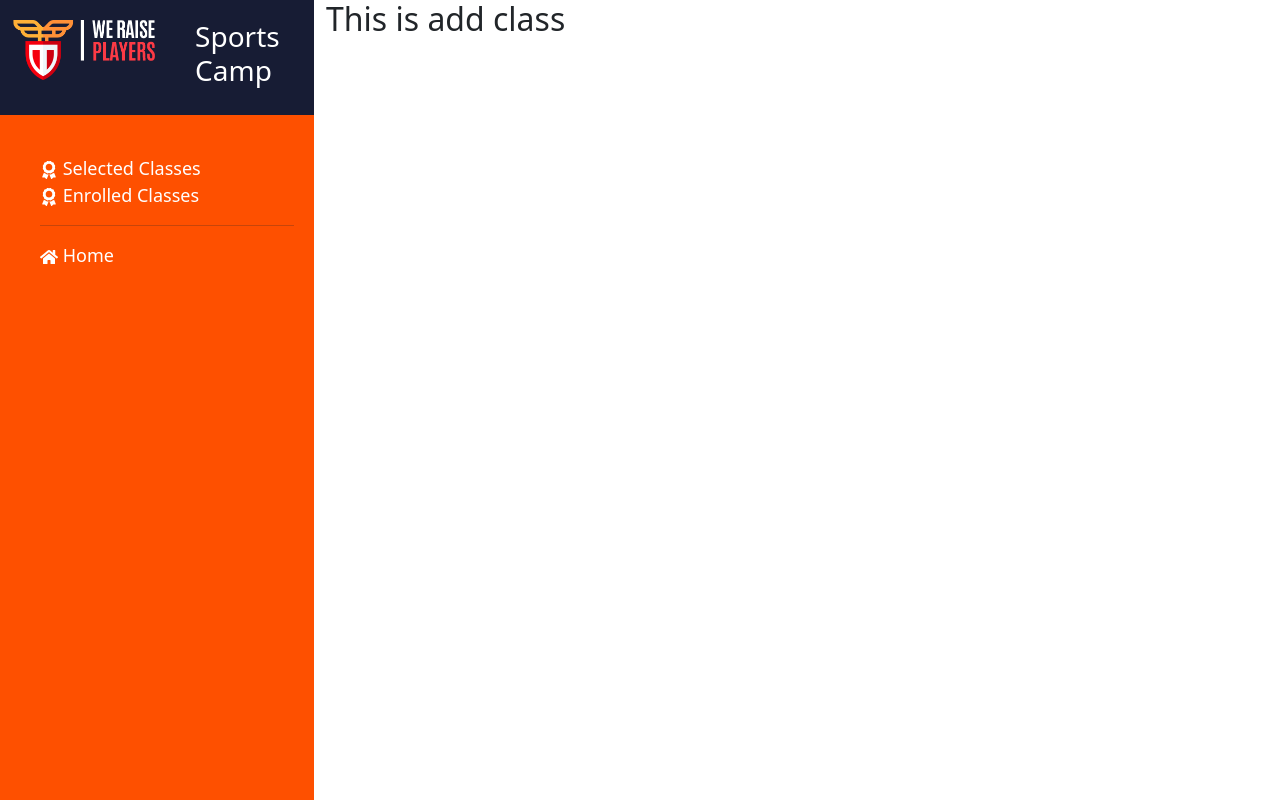
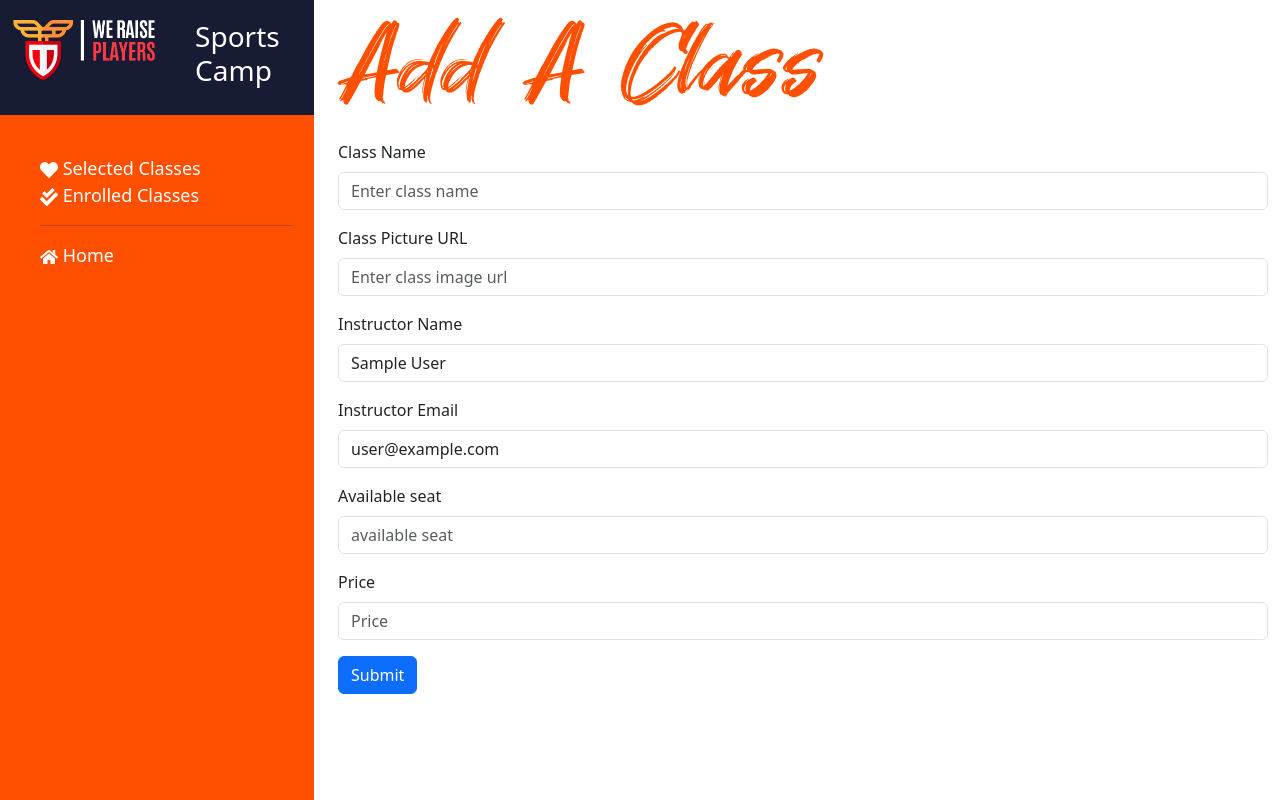
Before and after one commit to ahbanna/sports-camp-client, a React (Vite) app: page /dashboard/addclass in a window 1280 px wide. Built offline with nearby package versions, Linux system fonts and the light colour scheme; no server answers; sample sign-in values are in the browser's storage.

Commit message:
add a class done

```diff
--- a/src/Layout/Dashboard.jsx
+++ b/src/Layout/Dashboard.jsx
@@ -6,6 +6,8 @@ import {
   FaHome,
   FaUsers,
   FaWallet,
+  FaCheckDouble,
+  FaHeart,
 } from "react-icons/fa";
 import { Link, NavLink, Outlet } from "react-router-dom";
 import logo from "../../src/assets/logo.png";
@@ -58,12 +60,12 @@ const Dashboard = () => {
                 <>
                   <li>
                     <NavLink to="/dashboard/selectedclasses">
-                      <FaAward></FaAward> Selected Classes
+                      <FaHeart></FaHeart> Selected Classes
                     </NavLink>
                   </li>
                   <li>
                     <NavLink to="/dashboard/enrolledclesses">
-                      <FaAward></FaAward> Enrolled Classes
+                      <FaCheckDouble></FaCheckDouble> Enrolled Classes
                     </NavLink>
                   </li>
                 </>
--- a/src/pages/Dashboard/AddClass/AddClass.jsx
+++ b/src/pages/Dashboard/AddClass/AddClass.jsx
@@ -1,9 +1,136 @@
-import React from "react";
+import React, { useContext } from "react";
+import { Button, Form } from "react-bootstrap";
+import Swal from "sweetalert2";
+import { AuthContext } from "../../../providers/AuthProvider";
 
 const AddClass = () => {
+  const { user } = useContext(AuthContext);
+  const handleAddClass = (event) => {
+    event.preventDefault();
+    const form = event.target;
+    const className = form.className.value;
+    const classPic = form.classPic.value;
+    const InstructorName = form.InstructorName.value;
+    const email = form.email.value;
+    const availableSeat = form.availableSeat.value;
+    const price = form.price.value;
+
+    const newClass = {
+      className,
+      classPic,
+      InstructorName,
+      email,
+      availableSeat,
+      price,
+    };
+    console.log(newClass);
+
+    // send data to server starts
+    fetch("http://localhost:5000/allclasses", {
+      method: "POST",
+      headers: {
+        "content-type": "application/json",
+      },
+      body: JSON.stringify(newClass),
+    })
+      .then((res) => res.json())
+      .then((data) => {
+        console.log(data);
+        if (data.insertedId) {
+          Swal.fire({
+            title: "Success",
+            text: "Class added successfully",
+            icon: "success",
+            confirmButtonText: "Ok",
+          });
+        }
+      });
+    // send data to server end
+  };
   return (
     <div>
-      <h2>This is add class</h2>
+      <div className="container">
+        <div className="section-title">
+          <h3 className="heading-title">Add A Class</h3>
+        </div>
+        <div>
+          <Form onSubmit={handleAddClass}>
+            <div className="form-area">
+              <div>
+                <Form.Group className="mb-3" controlId="className">
+                  <Form.Label>Class Name</Form.Label>
+                  <Form.Control
+                    type="text"
+                    name="className"
+                    placeholder="Enter class name"
+                  />
+                </Form.Group>
+              </div>
+
+              <div>
+                <Form.Group className="mb-3" controlId="classPic">
+                  <Form.Label>Class Picture URL</Form.Label>
+                  <Form.Control
+                    type="text"
+                    name="classPic"
+                    placeholder="Enter class image url"
+                  />
+                </Form.Group>
+              </div>
+
+              <div>
+                <Form.Group className="mb-3" controlId="InstructorName">
+                  <Form.Label>Instructor Name</Form.Label>
+                  <Form.Control
+                    type="text"
+                    name="InstructorName"
+                    placeholder="Instructor name"
+                    defaultValue={user.displayName}
+                  />
+                </Form.Group>
+              </div>
+
+              <div>
+                <Form.Group className="mb-3" controlId="email">
+                  <Form.Label>Instructor Email</Form.Label>
+                  <Form.Control
+                    type="email"
+                    name="email"
+                    placeholder="Seller Email"
+                    defaultValue={user.email}
+                  />
+                </Form.Group>
+              </div>
+
+              <div>
+                <Form.Group className="mb-3" controlId="availableSeat">
+                  <Form.Label>Available seat</Form.Label>
+                  <Form.Control
+                    type="number"
+                    name="availableSeat"
+                    placeholder="available seat"
+                  />
+                </Form.Group>
+              </div>
+              <div>
+                <Form.Group className="mb-3" controlId="price">
+                  <Form.Label>Price</Form.Label>
+                  <Form.Control
+                    type="number"
+                    name="price"
+                    placeholder="Price"
+                  />
+                </Form.Group>
+              </div>
+            </div>
+            <div className="add-class-submit-btn">
+              <Button variant="primary" type="submit">
+                Submit
+              </Button>
+            </div>
+          </Form>
+        </div>
+      </div>
     </div>
   );
 };
--- a/src/pages/Dashboard/Myclasses/MyClasses.jsx
+++ b/src/pages/Dashboard/Myclasses/MyClasses.jsx
@@ -1,9 +1,24 @@
-import React from "react";
+import React, { useContext, useEffect, useState } from "react";
+import { AuthContext } from "../../../providers/AuthProvider";
 
 const MyClasses = () => {
+  const { user } = useContext(AuthContext);
+  const [myClasses, setMyClasses] = useState([]);
+  const url = `http://localhost:5000/myclasses?email=${user?.email}`;
+  useEffect(() => {
+    fetch(url)
+      .then((res) => res.json())
+      .then((data) => {
+        console.log(data);
+        setMyClasses(data);
+      });
+  }, []);
   return (
     <div>
-      <h2>This is my classes</h2>
+      <h2>My classes are: </h2>
+      {myClasses.map((myClass) => (
+        <h2>{myClass.className}</h2>
+      ))}
     </div>
   );
 };
```
